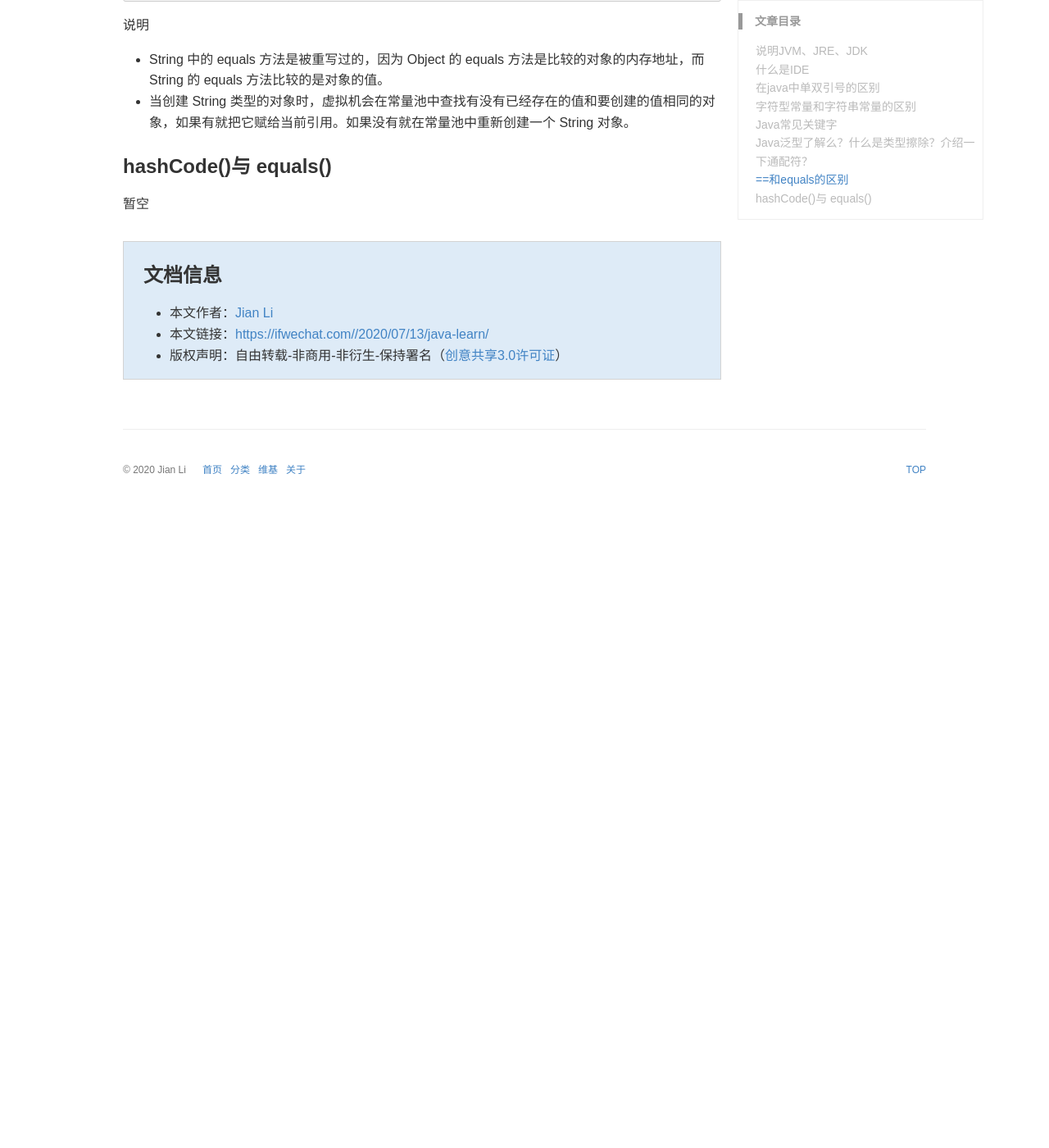
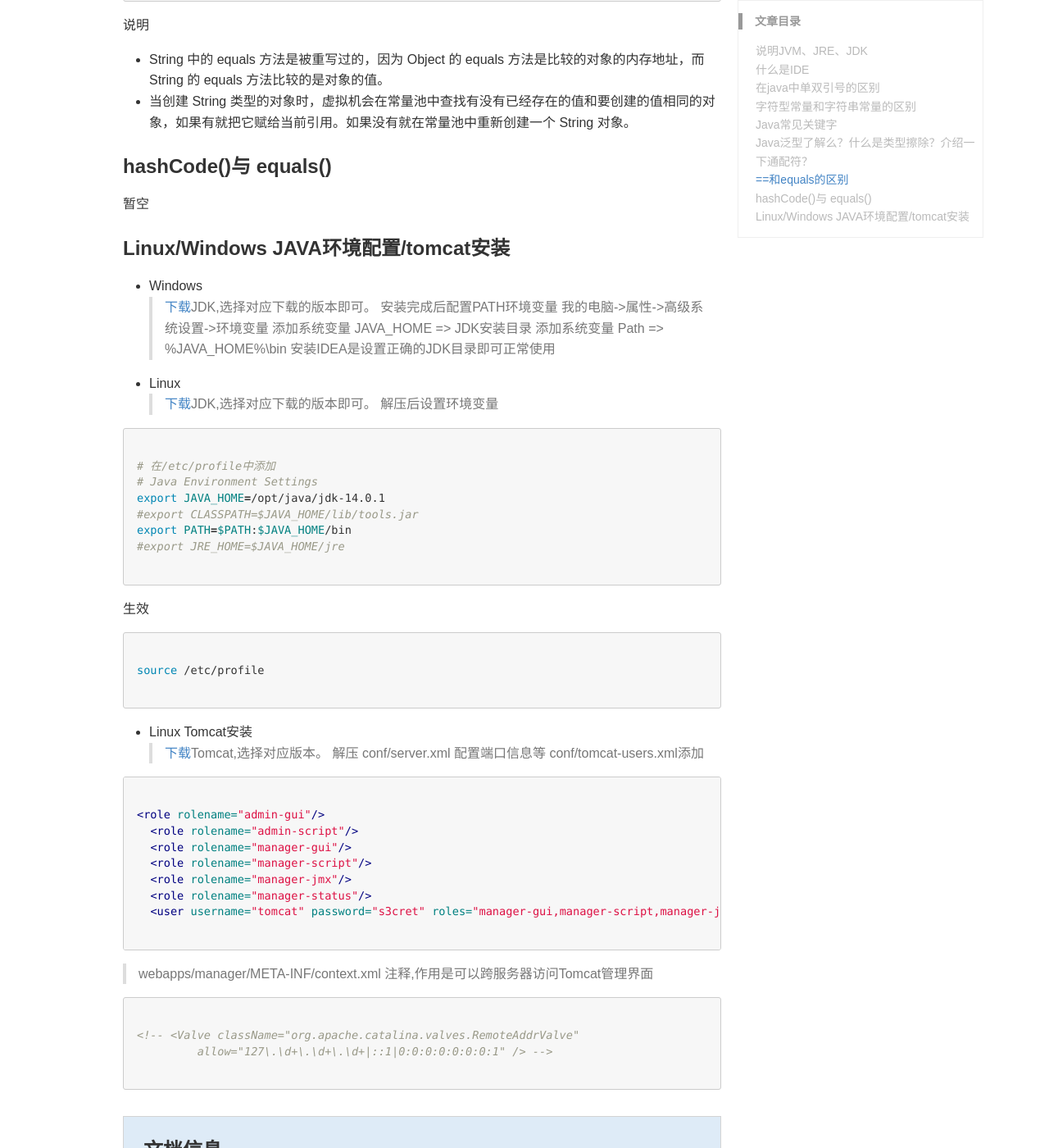
Before and after one commit to TcTOrz/TcTOrz.github.io, a Jekyll site: the page built from _posts/2020-07-13-java-learn.md, in a window 1280 px wide and 1400 px high, scrolled down 5282 px. Shown: the whole window at 82% size. Built offline with Jekyll 4.4.1, drawn with Linux system fonts in a browser that asks for light colours; some web fonts are replaced; comment, search, counter and statistics services are not loaded; before the commit the page ends 5912 px from its top, so only the background shows below that; some of the changed text lies outside the part shown.

Commit message:
jdk/tomcat-environment-conf

````diff
--- a/_posts/2020-07-13-java-learn.md
+++ b/_posts/2020-07-13-java-learn.md
@@ -224,3 +224,62 @@ public class test1 {
 
 ### hashCode()与 equals()
 暂空
+
+### Linux/Windows JAVA环境配置/tomcat安装
+
+- Windows
+> [下载](https://www.oracle.com/java/technologies/javase-jdk14-downloads.html)JDK,选择对应下载的版本即可。
+> 安装完成后配置PATH环境变量 我的电脑->属性->高级系统设置->环境变量
+> 添加系统变量 JAVA_HOME => JDK安装目录
+> 添加系统变量 Path => %JAVA_HOME%\bin
+> 安装IDEA是设置正确的JDK目录即可正常使用
+
+- Linux
+> [下载](https://www.oracle.com/java/technologies/javase-jdk14-downloads.html)JDK,选择对应下载的版本即可。
+> 解压后设置环境变量
+
+```bash
+
+# 在/etc/profile中添加
+# Java Environment Settings
+export JAVA_HOME=/opt/java/jdk-14.0.1
+#export CLASSPATH=$JAVA_HOME/lib/tools.jar
+export PATH=$PATH:$JAVA_HOME/bin
+#export JRE_HOME=$JAVA_HOME/jre
+
+```
+
+生效
+
+```bash
+
+source /etc/profile
+
+```
+
+- Linux Tomcat安装
+> [下载](https://tomcat.apache.org/)Tomcat,选择对应版本。
+> 解压
+> conf/server.xml 配置端口信息等
+> conf/tomcat-users.xml添加
+
+```xml
+
+<role rolename="admin-gui"/>
+  <role rolename="admin-script"/>
+  <role rolename="manager-gui"/>
+  <role rolename="manager-script"/>
+  <role rolename="manager-jmx"/>
+  <role rolename="manager-status"/>
+  <user username="tomcat" password="s3cret" roles="manager-gui,manager-script,manager-jmx,manager-status,admin-script,admin-gui"/>
+
+```
+
+> webapps/manager/META-INF/context.xml 注释,作用是可以跨服务器访问Tomcat管理界面
+
+```xml
+
+<!-- <Valve className="org.apache.catalina.valves.RemoteAddrValve"
+         allow="127\.\d+\.\d+\.\d+|::1|0:0:0:0:0:0:0:1" /> -->
+
+```
````
